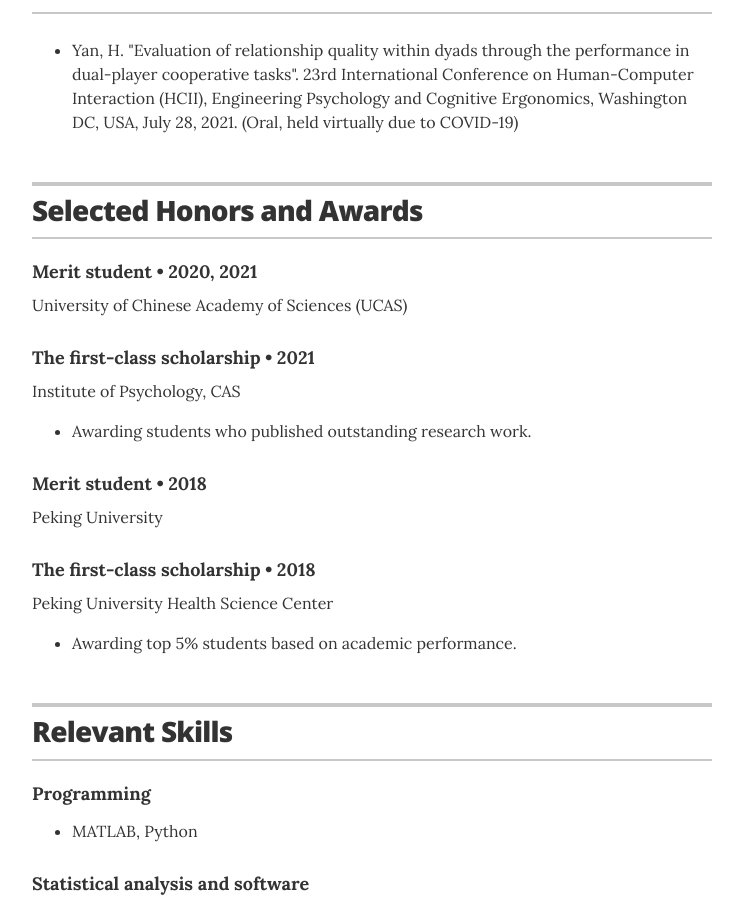
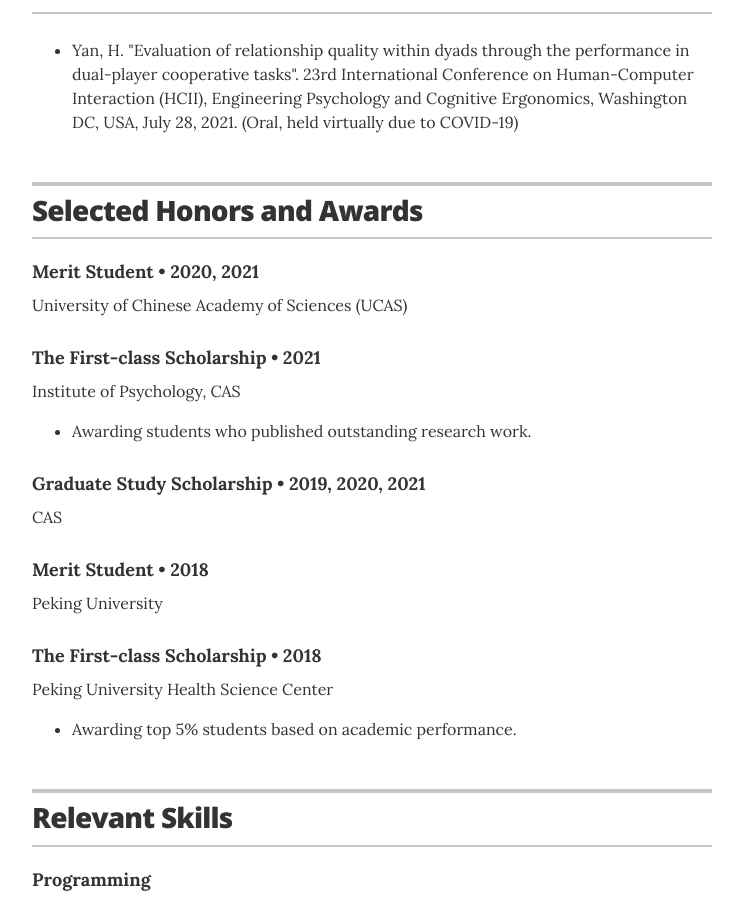
Before and after one commit to PsychYan/PsychYan.github.io, a Jekyll site: the page built from index.html, in a window 1280 px wide and 900 px high, scrolled down 3293 px. Shown: the whole window, without its empty margins (268-1011 px from the left). Built offline with Jekyll 4.4.1, drawn with Linux system fonts in a browser that asks for light colours.

Commit message:
Update recognitions.yml

```diff
--- a/_data/recognitions.yml
+++ b/_data/recognitions.yml
@@ -1,16 +1,20 @@
 # Recognitions
-- organization: Merit student
+- organization: Merit Student
   year: 2020, 2021
   summary: University of Chinese Academy of Sciences (UCAS)
 
-- organization: The first-class scholarship
+- organization: The First-class Scholarship
   year: 2021
   summary: Institute of Psychology, CAS <ul class="resume-item-list"><li>Awarding students who published outstanding research work.</li></ul>
 
-- organization: Merit student
+- organization: Graduate Study Scholarship
+  year: 2019, 2020, 2021
+  summary: CAS
+
+- organization: Merit Student
   year: 2018
   summary: Peking University
 
-- organization: The first-class scholarship
+- organization: The First-class Scholarship
   year: 2018
   summary: Peking University Health Science Center <ul class="resume-item-list"><li>Awarding top 5% students based on academic performance.</li></ul>
```
